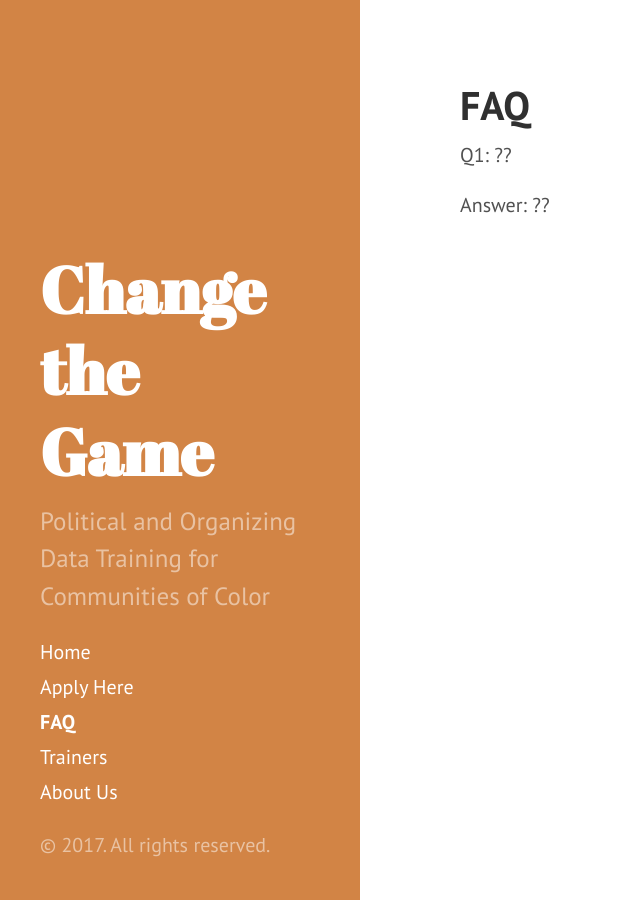
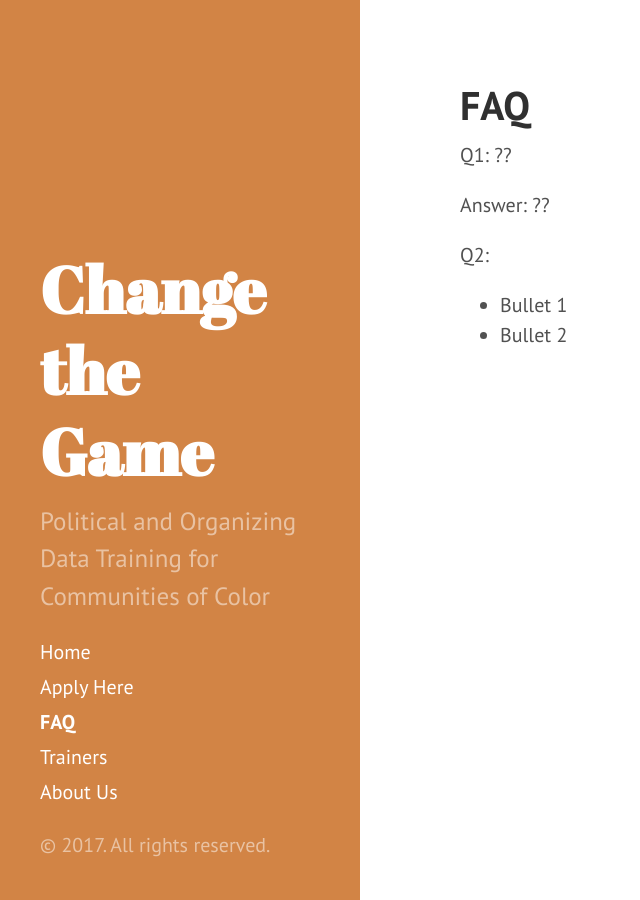
Before and after one commit to anniejw6/changethegame_site, a Jekyll site: the page built from info.md, in a window 1280 px wide. Shown: the whole page, without its empty margins (0-640 px from the left). Built offline with Jekyll 4.4.1, drawn with Linux system fonts in a browser that asks for light colours.

Commit message:
Update info.md

```diff
--- a/info.md
+++ b/info.md
@@ -6,3 +6,8 @@ title: FAQ
 Q1: ??
 
 Answer: ??
+
+Q2:
+
+ * Bullet 1
+ * Bullet 2
```
